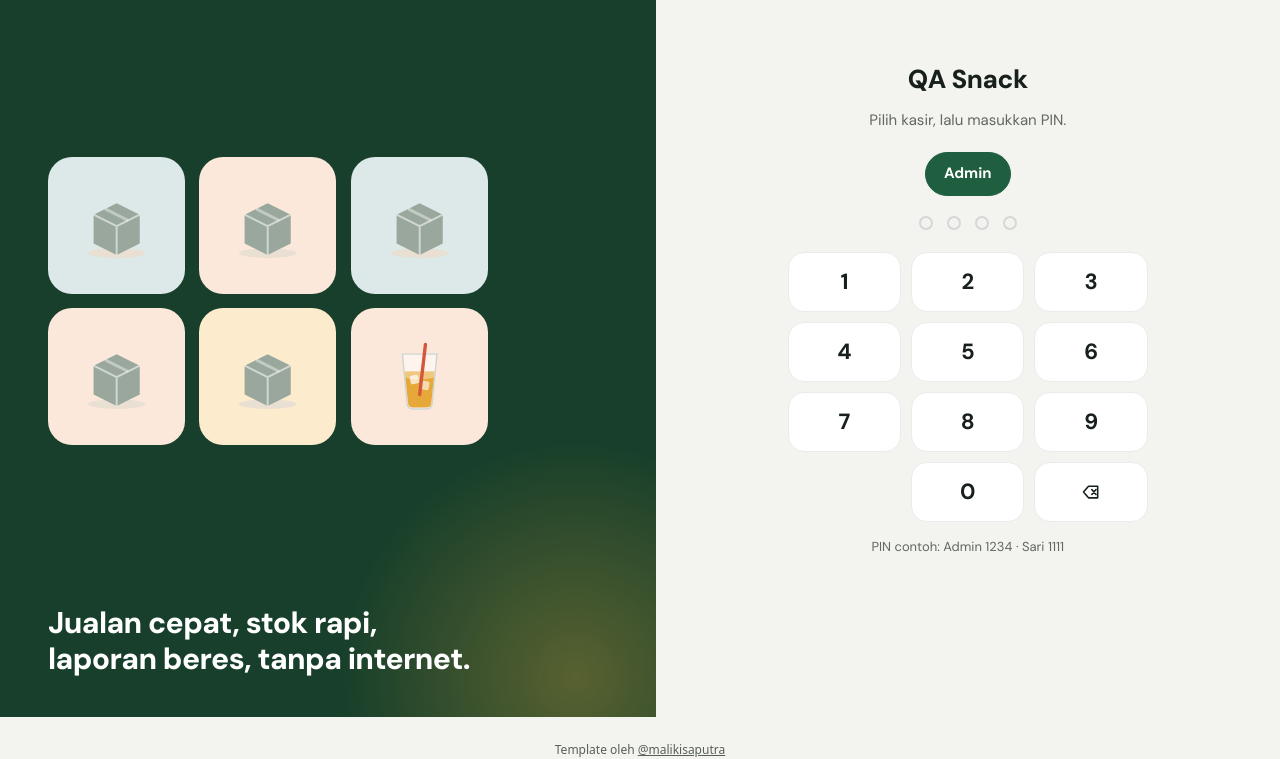
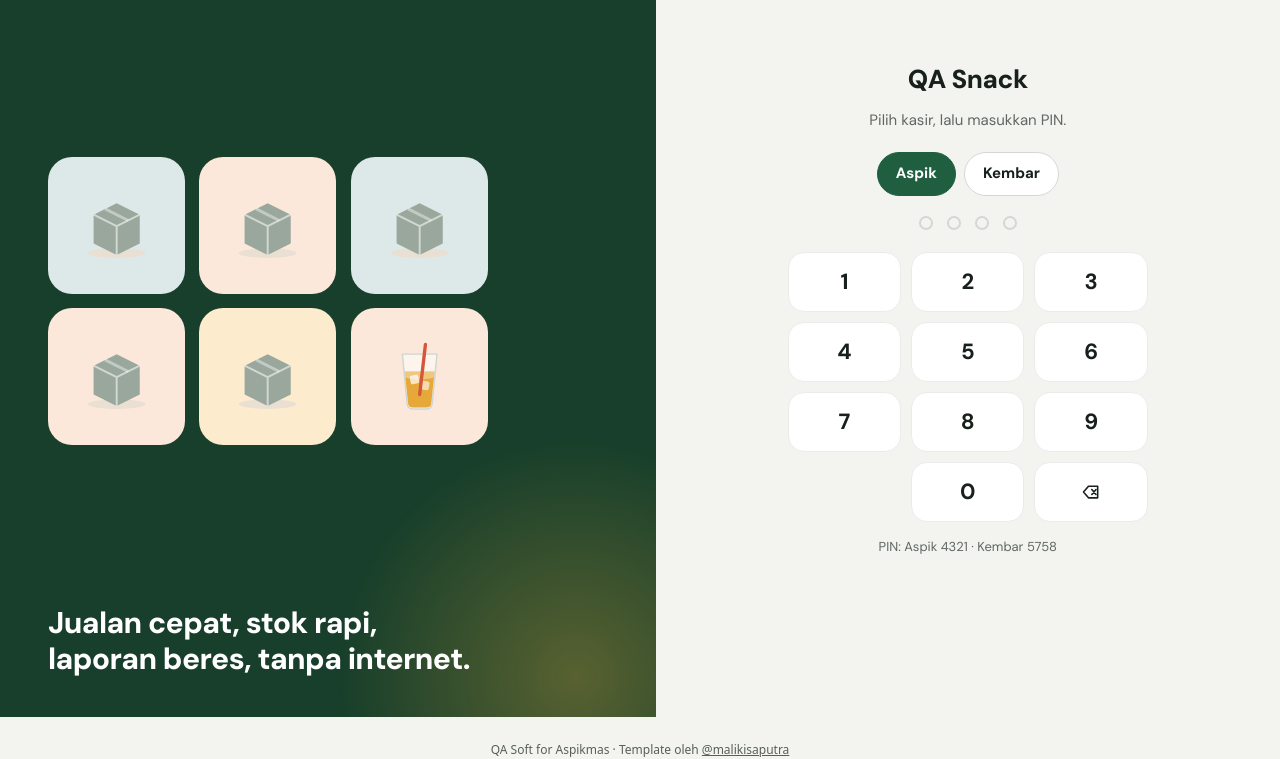
Before and after one commit to bowonitikan/qa-snack-kasir, a plain HTML site: page index.html in a window 1280 px wide. Shown: the part 83-842 px from the top of the page. Drawn offline with Linux system fonts and the light colour scheme.

Commit message:
yes
update

```diff
--- a/app.js
+++ b/app.js
@@ -18,7 +18,7 @@
     return {
       toko: { namaDariTema: true, nama: NAMA_TEMA, alamat: '', telp: '', footer: 'Terima kasih sudah belanja!', rekening: '' },
       kategori: [], produk: [], transaksi: [],
-      kasir: [{ id: 'k1', nama: 'Admin', pin: '1234', peran: 'admin' }],
+      kasir: [{ id: 'k1', nama: 'Aspik', pin: '4321', peran: 'admin' }, { id: 'k2', nama: 'Kembar', pin: '5758', peran: 'kasir' }],
       nomor: 0
     };
   }
@@ -672,7 +672,7 @@
     $('#btnEksporProduk').onclick = eksporProdukCSV;
     $('#fileCsv').onchange = function () { bacaFile(this, function (t) { toast(imporProdukCSV(t) + ' produk diimpor'); }); };
     $('#btnContoh').onclick = function () { if (confirm('Ganti data dengan data contoh?')) { D = dataContoh(); simpan(); tampilMasuk(); } };
-    $('#btnReset').onclick = function () { if (confirm('Yakin hapus SEMUA data? Backup dulu ya.')) { D = dataKosong(); simpan(); toast('Data dikosongkan. PIN admin: 1234'); tampilMasuk(); } };
+    $('#btnReset').onclick = function () { if (confirm('Yakin hapus SEMUA data? Backup dulu ya.')) { D = dataKosong(); simpan(); toast('Data dikosongkan. PIN Aspik: 4321'); tampilMasuk(); } };
   }
 
   // ---------- Mulai ----------
--- a/index.html
+++ b/index.html
@@ -41,7 +41,7 @@
     <div id="daftarKasir" class="pilih-kasir" role="group" aria-label="Pilih kasir"></div>
     <div class="pin-titik" id="pinTitik" aria-label="PIN 4 angka"><i></i><i></i><i></i><i></i></div>
     <div class="pad" id="padPin"></div>
-    <p class="redup kecil">PIN contoh: Admin 1234 · Sari 1111</p>
+    <p class="redup kecil">PIN: Aspik 4321 · Kembar 5758</p>
   </div>
   </div>
 </section>
@@ -183,6 +183,6 @@
 <div id="toast" class="toast" role="status"></div>
 
 <script src="app.js"></script>
-  <p class="kredit-maliki" style="margin:24px auto 112px;padding:0 16px;text-align:center;font:12px/1.5 system-ui,sans-serif;opacity:.7">Template oleh <a href="https://malikisaputra.biz.id" target="_blank" rel="noopener" style="color:inherit">@malikisaputra</a></p>
+  <p class="kredit-maliki" style="margin:24px auto 112px;padding:0 16px;text-align:center;font:12px/1.5 system-ui,sans-serif;opacity:.7">QA Soft for Aspikmas · Template oleh <a href="https://malikisaputra.biz.id" target="_blank" rel="noopener" style="color:inherit">@malikisaputra</a></p>
 </body>
 </html>
```
